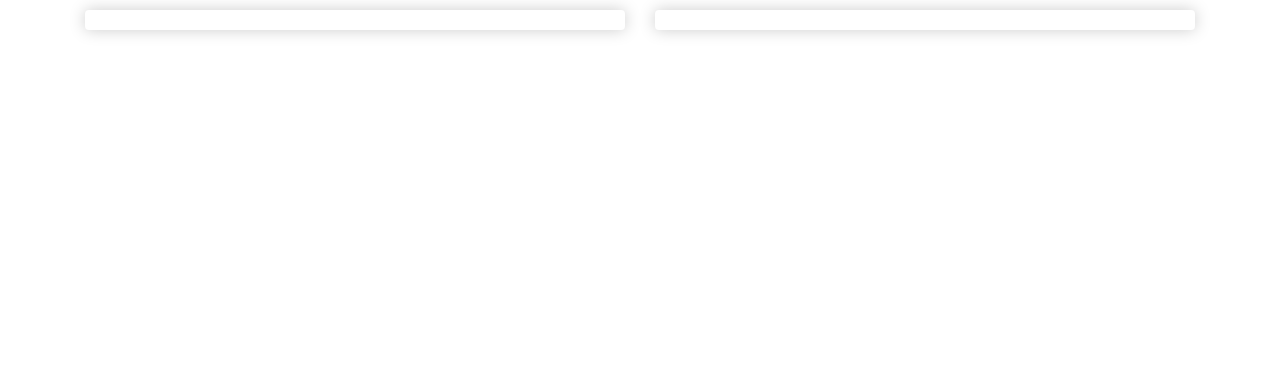
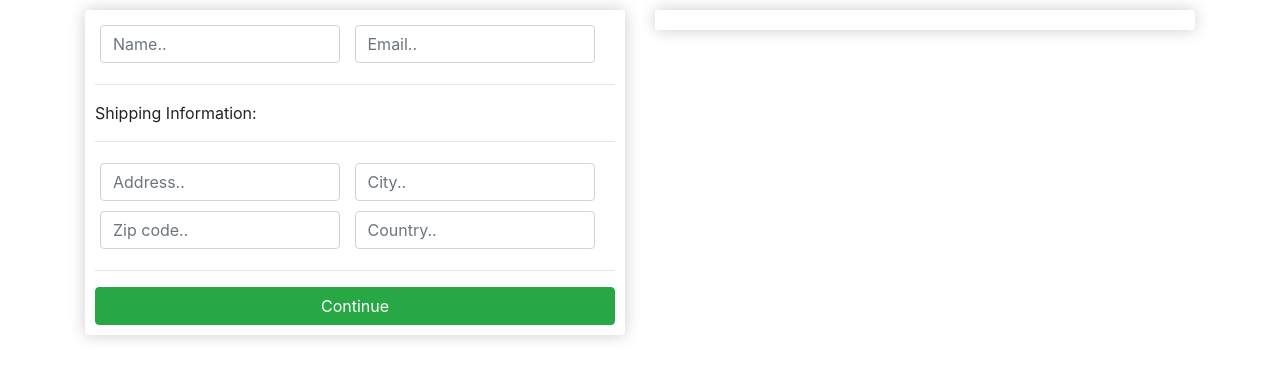
Before and after one commit to EmreAnliacik/ecommerce, a Django app: page /checkout/ in a window 1280 px wide. Shown: the part 57-436 px from the top of the page. Run offline with Django 5.2, Linux system fonts and the light colour scheme; some libraries are stand-ins or nearby versions.

Commit message:
general structure for checkout page shipping inf. + name + mail inputs

```diff
--- a/store/templates/store/checkout.html
+++ b/store/templates/store/checkout.html
@@ -4,7 +4,37 @@
     <div class="row">
         <div class="col-lg-6">
             <div class="box-element" id="form-wrapper">
+                <form id="form">
+                    <div id="user-info">
+                        <div class="form-field">
+                            <input required class="form-control" type="text" name="name" placeholder="Name..">
+                        </div>
+                        <div class="form-field">
+                            <input required class="form-control" type="email" name="email" placeholder="Email..">
+                        </div>
+                    </div>
 
+                    <div id="shipping-info">
+                        <hr>
+                        <p>Shipping Information:</p>
+                        <hr>
+                        <div class="form-field">
+                            <input class="form-control" type="text" name="address" placeholder="Address..">
+                        </div>
+                        <div class="form-field">
+                            <input class="form-control" type="text" name="city" placeholder="City..">
+                        </div>
+                        <div class="form-field">
+                            <input class="form-control" type="text" name="zipcode" placeholder="Zip code..">
+                        </div>
+                        <div class="form-field">
+                            <input class="form-control" type="text" name="country" placeholder="Country..">
+                        </div>
+                    </div>
+
+                    <hr>
+                    <input id="form-button" class="btn btn-success btn-block" type="submit" value="Continue">
+                </form>
             </div>
 
         </div>
```
